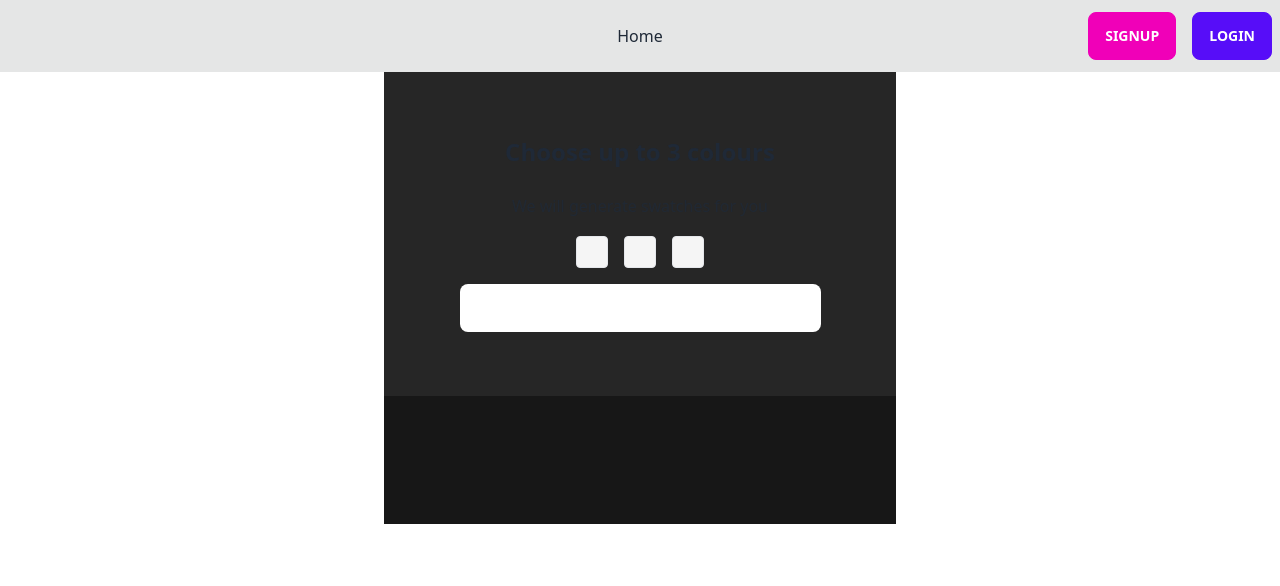
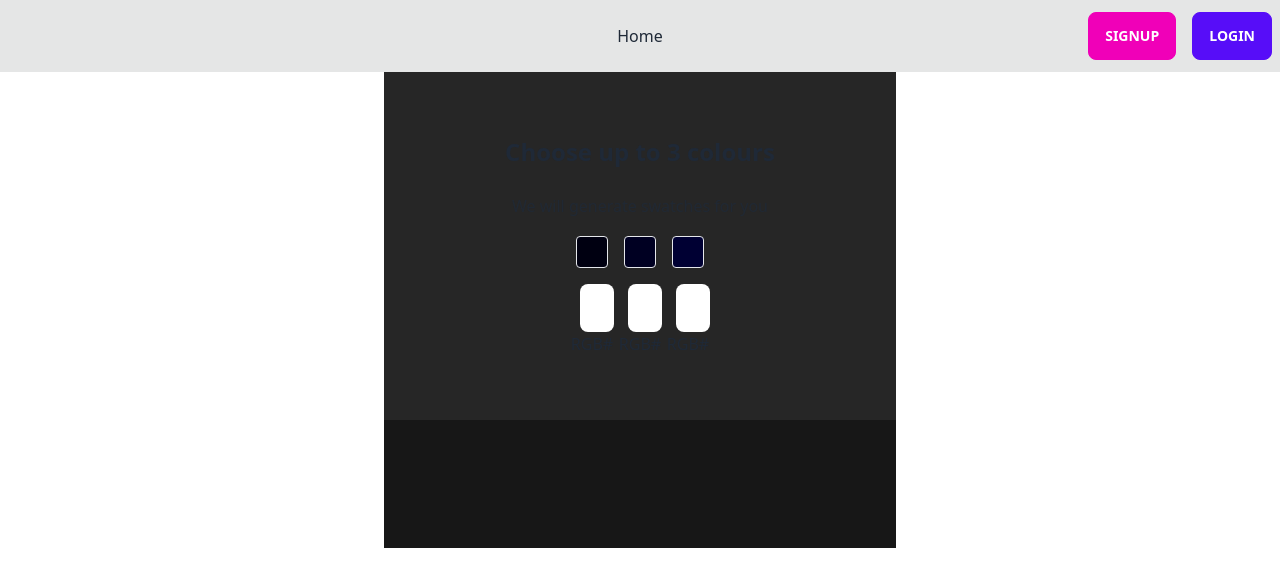
Before and after one commit to wandy0394/palette, a React (Vite) app in the folder palette/: page / in a window 1280 px wide. Shown: the top 586 px of the page. Built offline with nearby package versions, Linux system fonts and the light colour scheme.

Commit message:
added inputs that take RGB values. Coloured squares change colours on input change.

```diff
--- a/palette/src/pages/palette.tsx
+++ b/palette/src/pages/palette.tsx
@@ -1,10 +1,18 @@
 import ColourPickerSection from "../sections/ColourPickerSection";
+import { HEX } from "../types/colours";
+import {useState} from 'react'
+
+
+
 
 export default function Palette() {
+    const [colours, setColours] = useState<HEX[]>(['000011', '000022', '000033'])
+
+
     return (
         <div className='w-full flex flex-col items-center justify-center'>
             <section className='bg-neutral-800 w-full py-16'>
-                <ColourPickerSection/>
+                <ColourPickerSection colours={colours} setColours={setColours}/>
             </section>
             <section className='bg-neutral-900 w-full py-16'>
 
--- a/palette/src/sections/ColourPickerSection.tsx
+++ b/palette/src/sections/ColourPickerSection.tsx
@@ -1,14 +1,48 @@
-function ColourPicker() {
+import { HEX } from "../types/colours"
+import {useState, ChangeEvent} from "react"
+
+type Props = {
+    colours: HEX[],
+    setColours: React.Dispatch<React.SetStateAction<HEX[]>>
+}
+
+type ColourPickerProps = {
+    colour: HEX,
+    setColour: Function
+}
+
+function ColourPicker(props:ColourPickerProps) {
+    const {colour, setColour} = props
+    // const [colour, setColour] = useState<HEX>(initColour)
+
+    function handleInputChange(e:ChangeEvent<HTMLInputElement>) {
+        e.preventDefault()
+        const value=e.target.value
+        if (value.length > 6) return
+        setColour(e.target.value)
+    }
+
     return (
         <div className='flex flex-col items-center justify-center gap-4'>
-            <div className='rounded bg-neutral-100 aspect-square border border-solid w-full'>
+            <div className={`rounded aspect-square border border-solid w-full hover:border-teal-800 hover:border-2`} style={{backgroundColor: `#${colour}`}}>
+
             </div>
-            <input className='input'></input>
+            <div className='w-3/4 flex flex-col'>
+                <input className="input w-full text-center" value={`${colour}`} onChange={(e:ChangeEvent<HTMLInputElement>) => handleInputChange(e)}></input>
+                <span className='flex justify-center'>RGB#</span>
+            </div>
         </div>
     )
 }
 
-export default function ColourPickerSection() {
+export default function ColourPickerSection(props:Props) {
+    const {colours, setColours} = props
+
+    function setColour(index:number, colour:HEX) {
+        let newColours = [...colours]
+        newColours[index] = colour
+        setColours(newColours)
+    }
     return (
         <div className='flex flex-col items-center justify-center w-full gap-4'>
             <div className='prose flex flex-col items-center'>
@@ -16,9 +50,11 @@ export default function ColourPickerSection() {
                 <p>We will generate swatches for you</p>
             </div>
             <div className='grid grid-cols-3 w-1/2 gap-4 px-16'>
-                <ColourPicker/>
-                <ColourPicker/>
-                <ColourPicker/>
+                {
+                    colours.map((colour, index)=>{
+                        return <ColourPicker colour={colour} setColour={(colour:HEX)=>setColour(index, colour)}/>
+                    })
+                }
             </div>
 
         </div>
--- /dev/null
+++ b/palette/src/types/colours.tsx
@@ -0,0 +1 @@
+export type HEX = string
```
